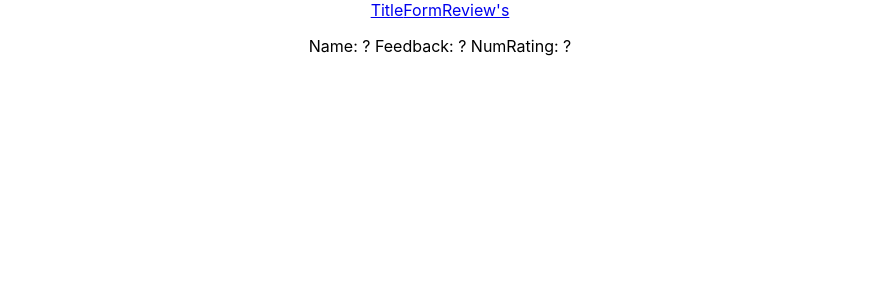
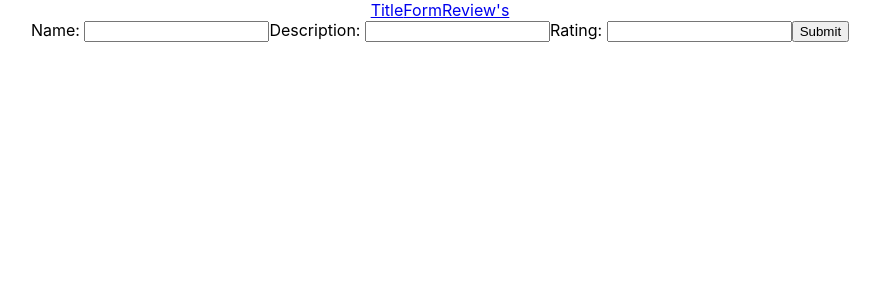
Before and after one commit to SEIfeoluwa/ParadisePark_Experience, a React (Create React App) app in the folder client/: page /read in a window 1280 px wide. Shown: the top 300 px of the page, without its empty margins (200-1080 px from the left). Built offline with nearby package versions, Linux system fonts and the light colour scheme; no server answers.

Commit message:
assisted

```diff
--- a/client/src/components/Form.jsx
+++ b/client/src/components/Form.jsx
@@ -1,7 +1,25 @@
-
+import axios from 'axios'
+import {  useState } from 'react'
 
 const Form = () => {
+    const [name, setName] = useState('')
 
+    const handleSubmit = (e) => {
+        const input = async() => {
+            let res = await axios.create("http://localhost:3001/createReviews")
+        }
+    }
+
+    return(
+        <div>
+            <form >
+                Name: <input type="text"  name="Name" />
+                Description: <input type="text" name="Description" />
+                Rating: <input type="number" name="Rating" />
+                <button onSubmit = { handleSubmit }>Submit</button>
+            </form>
+        </div>
+    )
 }
 
 export default Form
--- a/client/src/pages/Review.js
+++ b/client/src/pages/Review.js
@@ -6,12 +6,8 @@ const Review = () => {
         <div>
             <Header />
             <section>
-                <p>
-                    Name: ?
-                    Feedback: ?
-                    NumRating: ?
-                </p>
-                {/*A form to input and object into the database*/}
+
+                <Form />
             </section>
         </div>
     )
```
